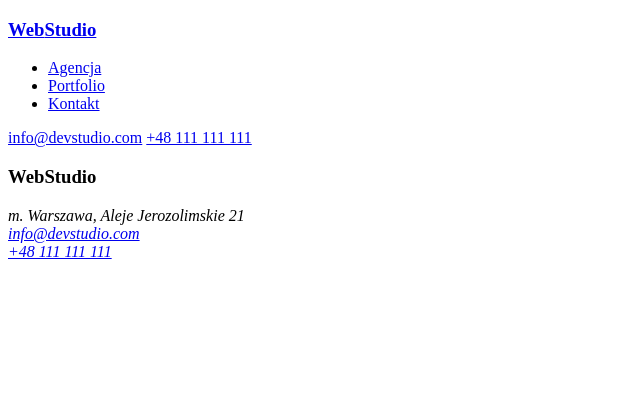
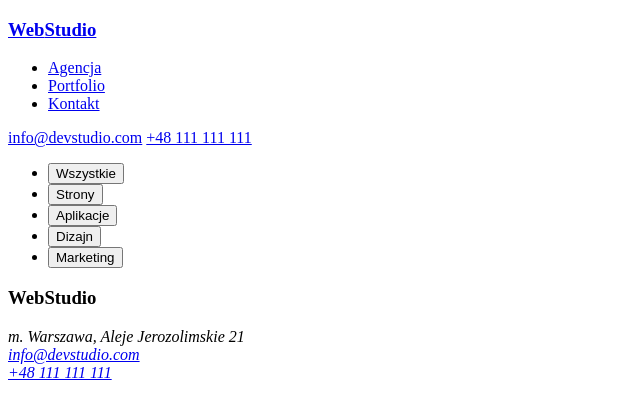
Before and after one commit to katarzynachodyniecka/goit-markup-hw-02, a plain HTML site: page portfolio.html in a window 1280 px wide. Shown: the whole page, without its empty margins (0-640 px from the left). Drawn offline with Linux system fonts and the light colour scheme.

Commit message:
Update portfolio.html

```diff
--- a/portfolio.html
+++ b/portfolio.html
@@ -16,14 +16,22 @@
       <nav>
         <ul>
           <li><a href="#agencja">Agencja</a></li>
-          <li><a href="#portfolio.html">Portfolio</a></li>
+          <li><a href="#portfolio">Portfolio</a></li>
           <li><a href="#kontakt">Kontakt</a></li>
         </ul>
       </nav>
       <a href="mail:info@devstudio.com">info@devstudio.com</a>
       <a href="tel:+48111111111">+48 111 111 111</a>
     </header>
-    <main></main>
+    <main>
+      <ul>
+        <li><button type="button">Wszystkie</button></li>
+        <li><button type="button">Strony</button></li>
+        <li><button type="button">Aplikacje</button></li>
+        <li><button type="button">Dizajn</button></li>
+        <li><button type="button">Marketing</button></li>
+      </ul>
+    </main>
     <footer>
       <h3><span>Web</span>Studio</h3>
       <address>
```
